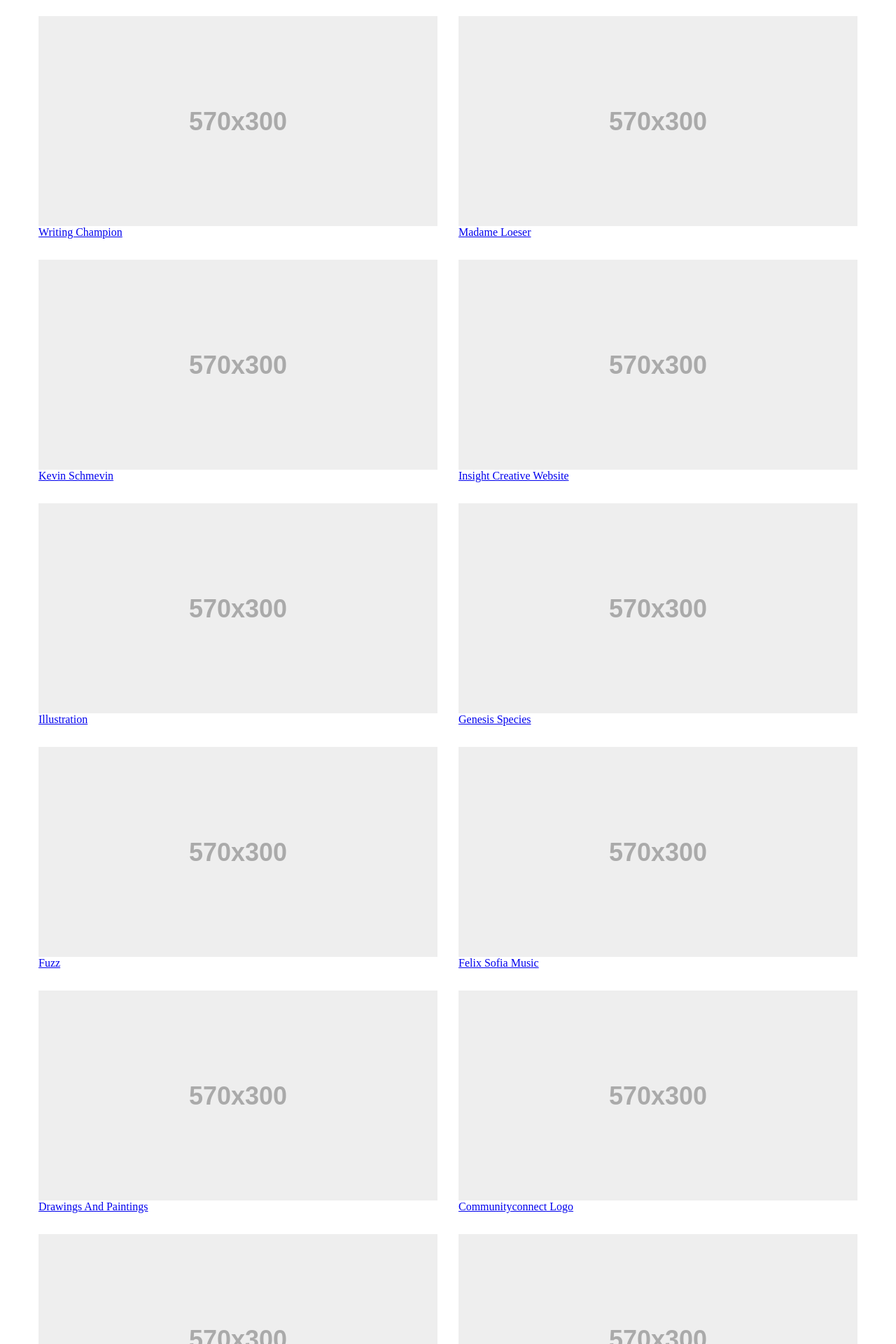
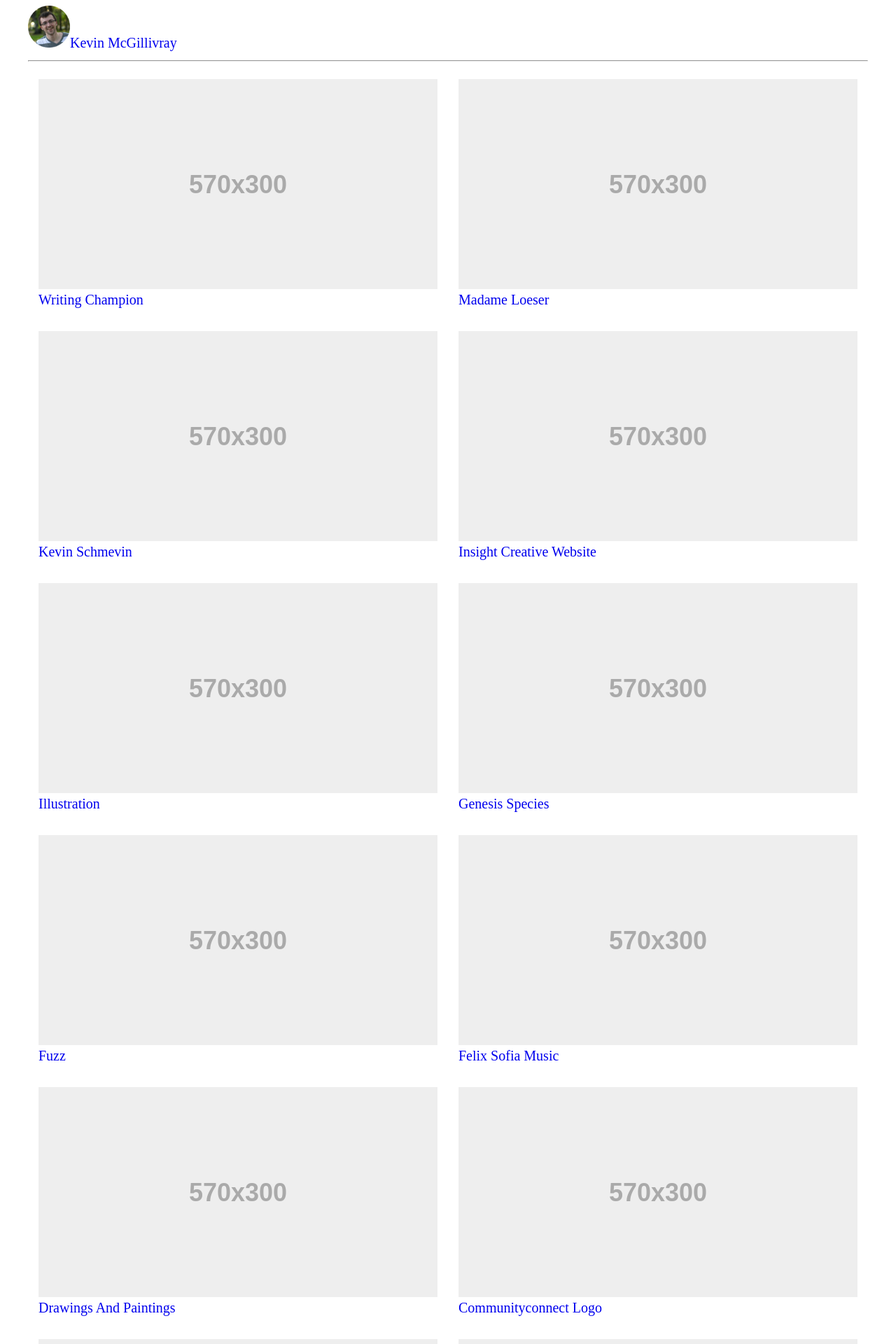
Before and after one commit to kmcgillivray/kmcgillivray.github.io, a Jekyll site: the page built from index.html, in a window 1280 px wide. Shown: the top 1920 px of the page at 70% size. Built offline with Jekyll 4.4.1, drawn with Linux system fonts in a browser that asks for light colours.

Commit message:
Adjust header, text styles.

```diff
--- a/_layouts/default.html
+++ b/_layouts/default.html
@@ -8,6 +8,12 @@
 	</head>
 	<body>
 
+		<header class="header">
+			<a class="header-title" href="/"><img class="header-portrait" src="/img/kevin.jpg">Kevin McGillivray</a>
+		</header>
+
+		<hr>
+
 		{{ content }}
 
 	<script src="js/holder.js"></script>
--- a/css/main.css
+++ b/css/main.css
@@ -1,13 +1,49 @@
+/*
+ * Global
+ */
+
 * {
 	-webkit-box-sizing: border-box;
 	-moz-box-sizing: border-box;
 	box-sizing: border-box;
 }
+html {
+	font-size: 16px;
+}
+@media (min-width:768px) {
+	html {
+		font-size: 20px;
+	}
+}
 body {
 	max-width: 1200px;
 	margin-left: auto;
 	margin-right: auto;
+	font-size: 1rem;
+	line-height: 1.5;
 }
+
+/*
+ * Typography
+ */
+
+a {
+	text-decoration: none;
+}
+
+/*
+ * Header
+ */
+
+.header .header-title img {
+	max-width: 60px;
+}
+
+
+/*
+ * Projects
+ */
+
 .project {
 	padding-left: 15px;
 	padding-right: 15px;
```
Also changed, not shown: img/kevin.jpg (added).
